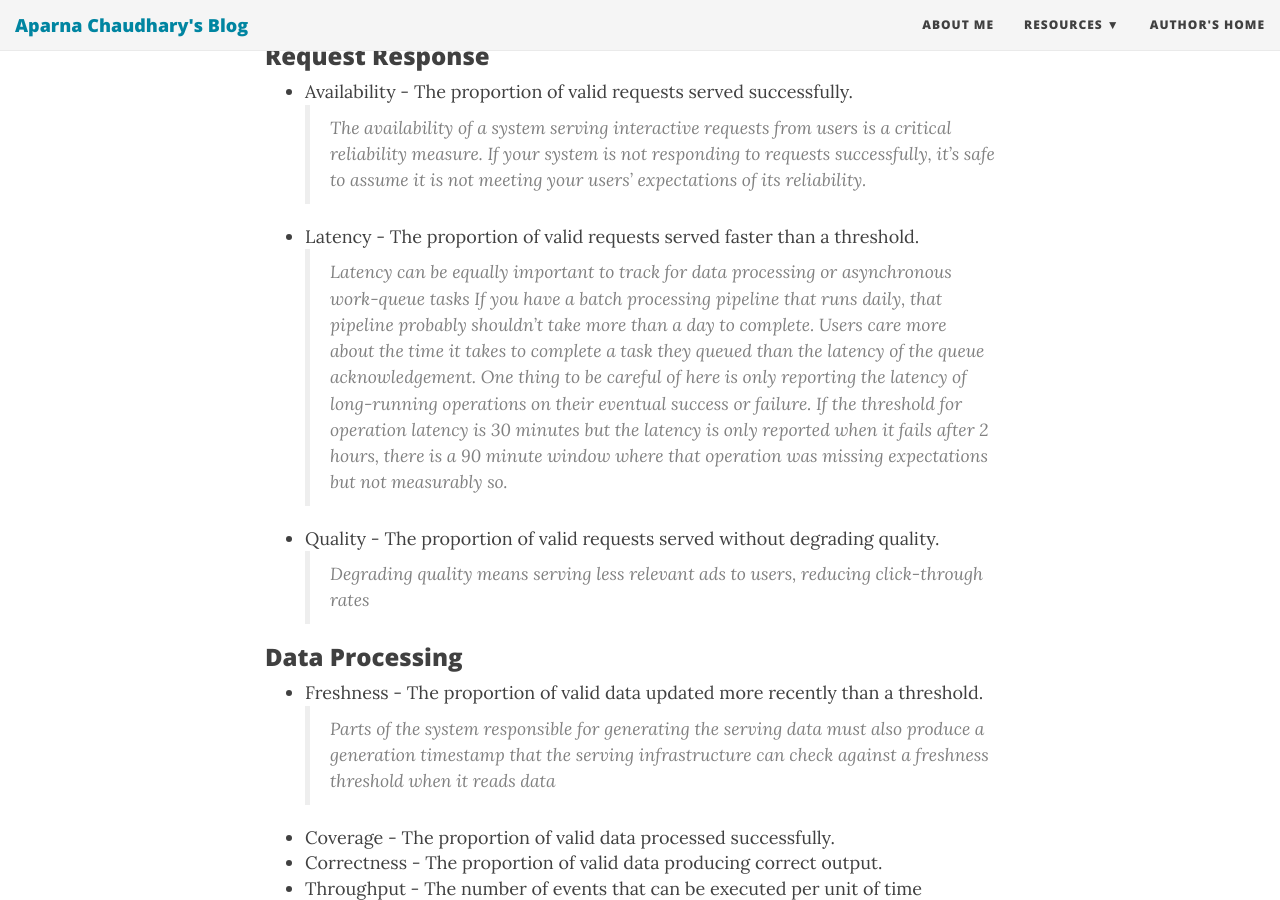
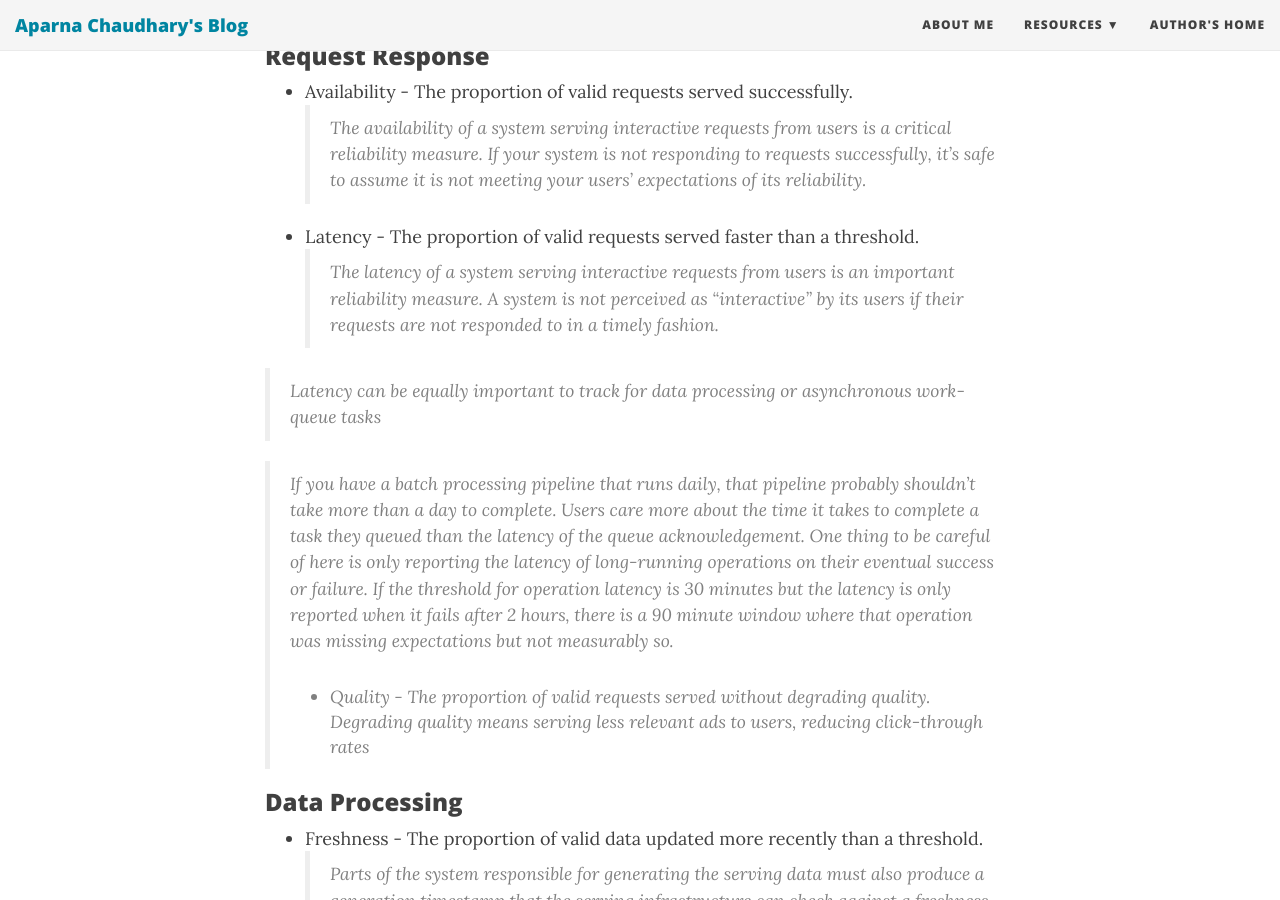
Before and after one commit to aparnachaudhary/aparnachaudhary.github.io, a Jekyll site: the page built from _posts/2019-01-14-The-Site-Reliability-Workbook.md, in a window 1280 px wide and 900 px high, scrolled down 420 px. Built offline with Jekyll 4.4.1, drawn with Linux system fonts in a browser that asks for light colours; nearby versions of some CDN libraries; comment, search, counter and statistics services are not loaded.

Commit message:
Update 2019-01-14-The-Site-Reliability-Workbook.md

```diff
--- a/_posts/2019-01-14-The-Site-Reliability-Workbook.md
+++ b/_posts/2019-01-14-The-Site-Reliability-Workbook.md
@@ -12,9 +12,11 @@ Recently I read the book “The Site Reliability Workbook”. I tried to capture
   * Availability - The proportion of valid requests served successfully.
   > The availability of a system serving interactive requests from users is a critical reliability measure. If your system is not responding to requests successfully, it's safe to assume it is not meeting your users' expectations of its reliability.
   * Latency - The proportion of valid requests served faster than a threshold.
+  > The latency of a system serving interactive requests from users is an important reliability measure. A system is not perceived as "interactive" by its users if their requests are not responded to in a timely fashion.
+
   > Latency can be equally important to track for data processing or asynchronous work-queue tasks
-  > If you have a batch processing pipeline that runs daily, that pipeline probably shouldn't take more than a day to complete.
-  > Users care more about the time it takes to complete a task they queued than the latency of the queue acknowledgement.
+
+  > If you have a batch processing pipeline that runs daily, that pipeline probably shouldn't take more than a day to complete. Users care more about the time it takes to complete a task they queued than the latency of the queue acknowledgement.
   > One thing to be careful of here is only reporting the latency of long-running operations on their eventual success or failure. If the threshold for operation latency is 30 minutes but the latency is only reported when it fails after 2 hours, there is a 90 minute window where that operation was missing expectations but not measurably so.
   * Quality - The proportion of valid requests served without degrading quality.
   > Degrading quality means serving less relevant ads to users, reducing click-through rates
```
